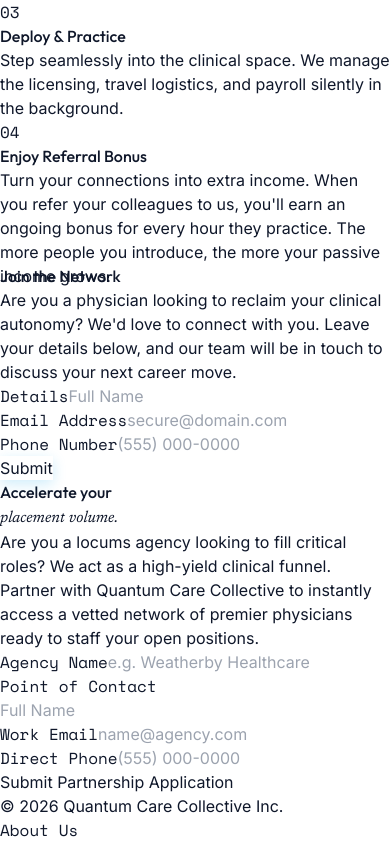
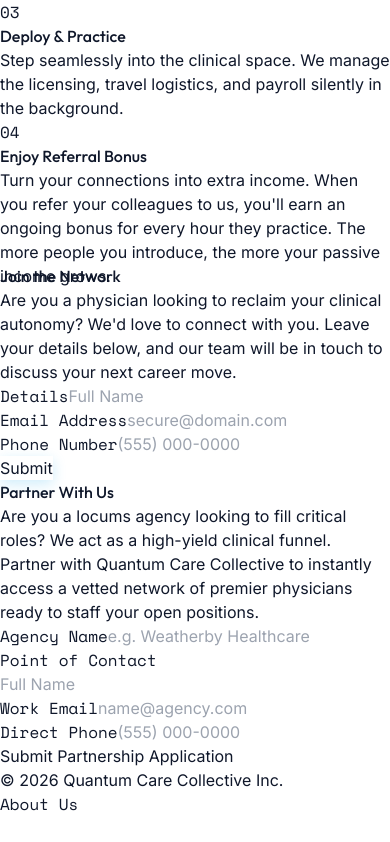
Before and after one commit to quantumcare-mgmt/quantum-care-collective, a React (Vite) app: page / in a window 390 px wide. Shown: the part 2773-3615 px from the top of the page. After the commit the page ends 3589 px from the top, so only its background shows below. Built offline with nearby package versions, Linux system fonts and the light colour scheme.

Commit message:
Align Agency column styling with Lead column

```diff
--- a/src/App.jsx
+++ b/src/App.jsx
@@ -566,8 +566,8 @@
             )}
            </div>
           <div className="flex flex-col justify-center">
-            <h2 className="text-4xl sm:text-5xl md:text-6xl font-heading font-extrabold tracking-tight mb-4 md:mb-6 text-slate-900">Accelerate your <br /><span className="font-drama italic text-sky-500 font-light">placement volume.</span></h2>
-            <p className="text-lg md:text-xl text-slate-500 mb-8 md:mb-10 leading-relaxed">
+            <h2 className="text-4xl font-heading font-bold mb-3 text-slate-900">Partner With Us</h2>
+            <p className="text-slate-500 mb-10 text-lg">
               Are you a locums agency looking to fill critical roles? We act as a high-yield clinical funnel. Partner with Quantum Care Collective to instantly access a vetted network of premier physicians ready to staff your open positions.
             </p>
             <div className="mt-4">
```
